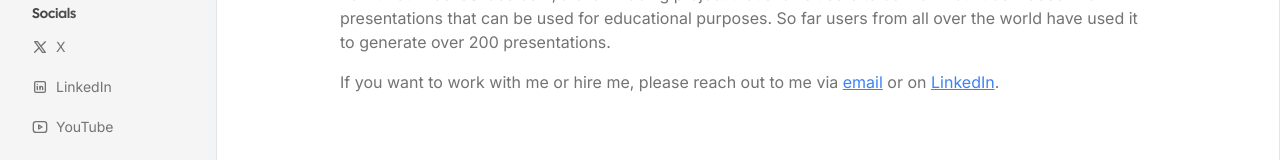
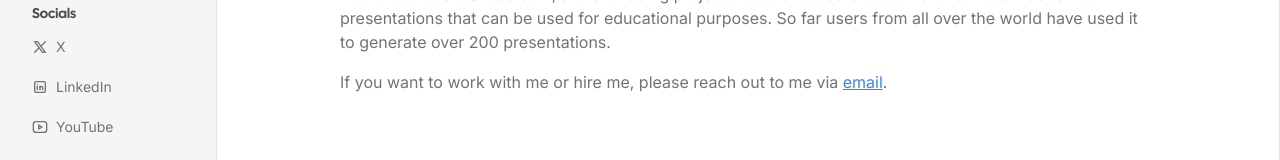
Before and after one commit to alfredonline/personal-site, a Next.js app: page /about in a window 1280 px wide. Shown: the part 315-475 px from the top of the page. Built offline with nearby package versions, Linux system fonts and the light colour scheme; no server answers.

Commit message:
fix links

```diff
--- a/src/components/About.tsx
+++ b/src/components/About.tsx
@@ -1,4 +1,5 @@
 import { Paragraph } from "@/components/Paragraph";
+import Link from "next/link";
 
 export default function About() {
   return (
@@ -23,19 +24,12 @@ export default function About() {
         </Paragraph>
         <Paragraph className="mt-4">
           If you want to work with me or hire me, please reach out to me via{" "}
-          <a
-            href={process.env.NEXT_PUBLIC_EMAIL_URL!}
+          <Link
+            href={"/contact"}
             className="underline text-blue-500"
           >
             email
-          </a>{" "}
-          or on{" "}
-          <a
-            href={process.env.NEXT_PUBLIC_LINKEDIN_URL!}
-            className="underline text-blue-500"
-          >
-            LinkedIn
-          </a>
+          </Link>
           .
         </Paragraph>
       </div>
--- a/src/constants/socials.tsx
+++ b/src/constants/socials.tsx
@@ -11,7 +11,7 @@ export const socials = [
     icon: IconBrandX,
   },
   {
-    href: "https://www.linkedin.com/in/alfie-fort-39ba19264/",
+    href: "www.linkedin.com/in/alfie-f-39ba19264",
     label: "LinkedIn",
     icon: IconBrandLinkedin,
   },
```
